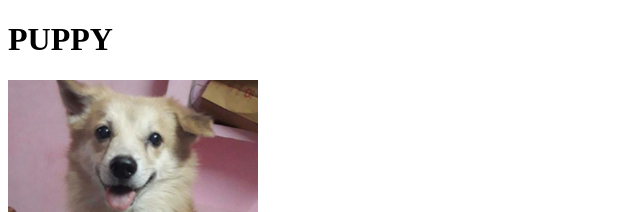
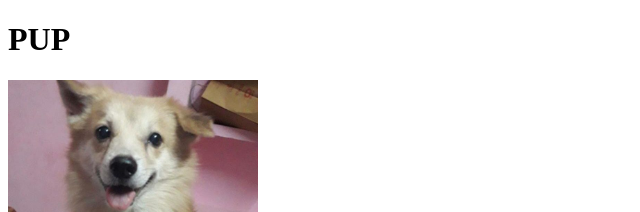
Before and after one commit to THARUN-TK2908/first, a plain HTML site: page index.html in a window 1280 px wide. Shown: the top 212 px of the page, 0-640 px from the left. Drawn offline with Linux system fonts and the light colour scheme.

Commit message:
thi is jst test

```diff
--- a/index.html
+++ b/index.html
@@ -6,7 +6,7 @@
     <title>My First website</title>
 </head>
 <body>
-    <h1>PUPPY</h1>
+    <h1>PUP</h1>
     <img width="250px" src="WhatsApp Image 2024-10-28 at 19.29.04_42f1a486.jpg" alt="">
     <img width="200px" src="WhatsApp Image 2024-10-28 at 19.31.48_842442c5.jpg" alt="">
     <h1>PUPPY PINKY</h1>
```
